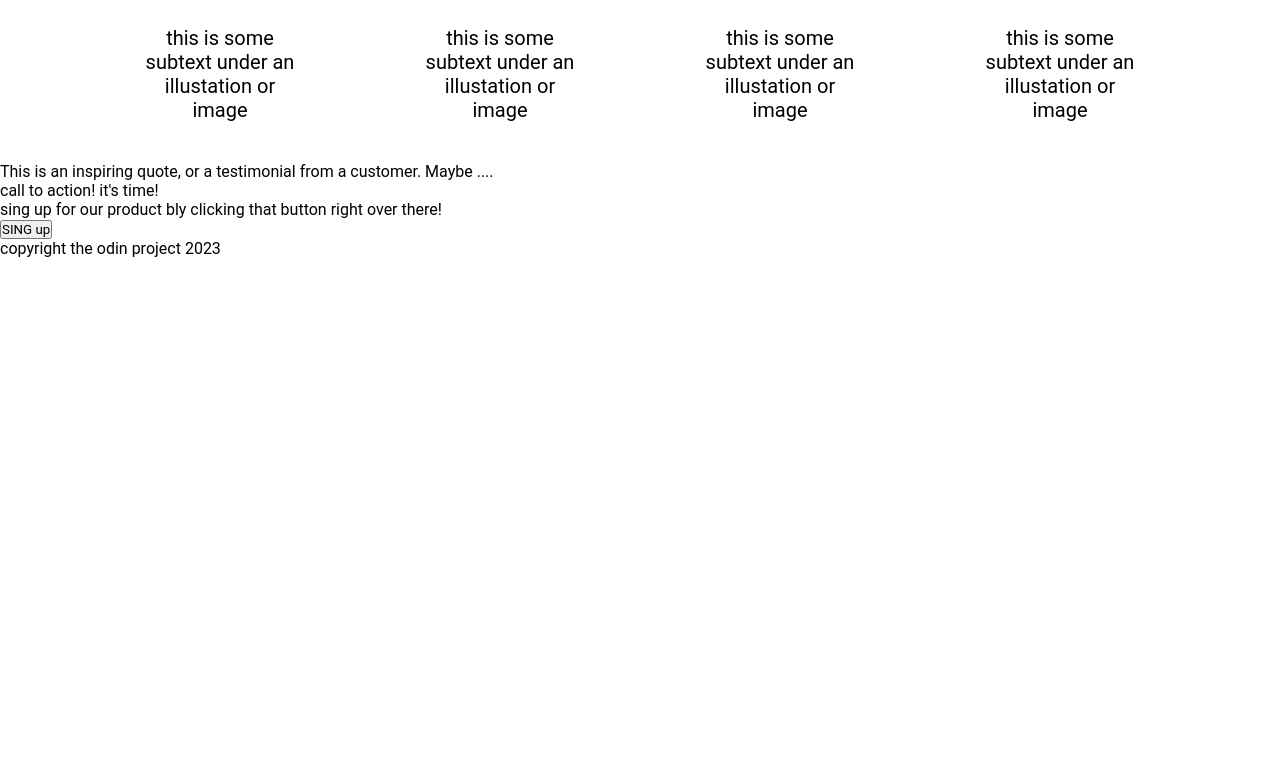
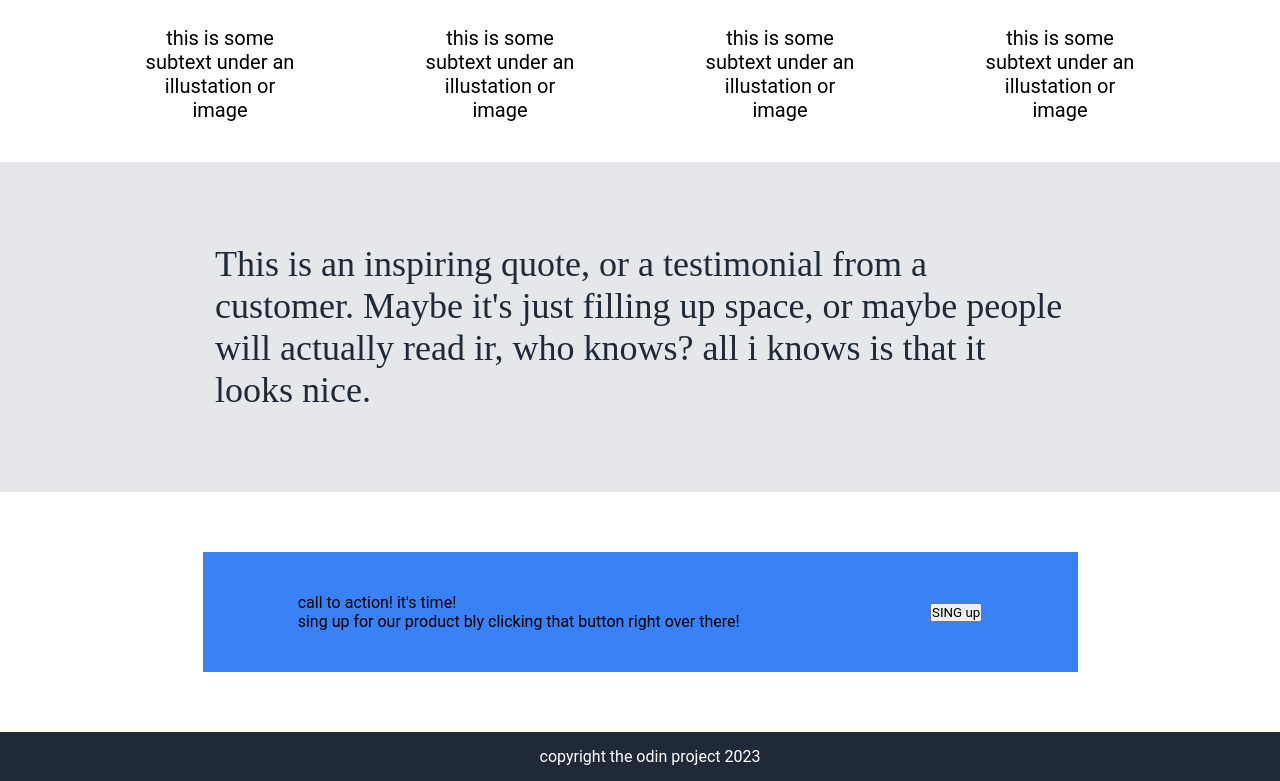
Before and after one commit to jonathanG29/pagecss, a plain HTML site: page index.html in a window 1280 px wide. Shown: the part 739-1520 px from the top of the page. Before the commit the page ends 997 px from the top, so only its background shows below. Drawn offline with Linux system fonts and the light colour scheme.

```diff
--- a/index.html
+++ b/index.html
@@ -1,15 +1,17 @@
 <!DOCTYPE html>
 <html lang="en">
+
 <head>
     <meta charset="UTF-8">
     <meta name="viewport" content="width=device-width, initial-scale=1.0">
     <link rel="stylesheet" href="style.css">
     <title>first pages</title>
 </head>
+
 <body>
     <div class="container">
         <div class="logoNav">
-            <img  src="/img/panda icon.png" alt="panda logo">
+            <img src="/img/panda icon.png" alt="panda logo">
         </div>
         <div class="navbar">
             <nav>
@@ -21,7 +23,7 @@
     </div>
     <div class="secon-hero">
         <div class="two-container">
-                <span class="title" >this website is awesome</span>
+            <span class="title">this website is awesome</span>
             <p>this website has some sbtext that goes here under the manin title.
                 it's a smaller font and the color is lower constrast</p>
             <button class="button">SING UP</button>
@@ -31,7 +33,9 @@
         </div>
     </div>
     <div class="information">
-            <div class="header"><p>some random infromation.</p></div>
+        <div class="header">
+            <p>some random infromation.</p>
+        </div>
         <div class="img-cont">
             <div>
                 <img src="/img/pandas.jpeg" alt="">
@@ -51,16 +55,23 @@
             </div>
         </div>
     </div>
-        <div>
-            This is an inspiring quote, or a testimonial from a customer. Maybe ....
+    <div class="quote">
+        <div class="comment">
+            <p>This is an inspiring quote, or a testimonial from a customer. Maybe it's just filling up space, or maybe
+                people will actually read ir, who knows? all i knows is that it looks nice. </p>
         </div>
-        <div>
-            <span> call to action! it's time! </span>
-            <p>sing up for our product bly clicking that button right over there!</p>
-            <button>SING up</button>
     </div>
-    <footer>
+    <div class="hero-end">
+        <div class="action">
+            <span> call to action! it's time! <p>sing up for our product bly clicking that button right over there!</p> </span>
+            <div><button>SING up</button></div>
+        </div>
+
+    </div>
+
+    <footer class="footer">
         copyright the odin project 2023
     </footer>
 </body>
+
 </html>
--- a/style.css
+++ b/style.css
@@ -2,6 +2,12 @@
     padding: 0;
     margin: auto;
     font-family: roboto;
+}
+
+.body{
+    display: flex;
+    flex-direction: column;
+    min-height: 100vh;
 }
 
 .container{
@@ -108,3 +114,59 @@ margin-left: 0;
     width: 160px;
     font-size: 20px;
 }
+
+.quote{
+    background-color: #E5E7EB;
+    text-align: center;
+    padding: 40px
+}
+
+.quote span{
+    font-size: 36px;
+    font-family: "light italic";
+    color: #1F2937;
+}
+
+.footer{
+    background-color: #1f2937;
+    width: 100%;
+    padding: 15px 10px;
+    color: white;
+    text-align: center;
+    margin-top: auto;
+}
+
+.comment{
+    display: flex;
+    text-align: center;
+    justify-content: center;
+    align-items: center;
+    width: 850px;
+    height: 250px;
+}
+
+.comment p{
+    font-size: 36px;
+    font-family: "light italic";
+    color: #1F2937;
+    text-align: left;
+}
+
+.hero-end{
+    display: flex;
+    justify-content: center;
+    align-items: center;
+    padding: 60px;
+    border-radius: 10px;
+}
+
+.action{
+    display: flex;
+    width: 875px;
+    height: 120px;
+    background-color: #3882f6 ;
+}
+
+.action span p{
+    flex-direction: column;
+}
```
Lines whose indentation alone changed are shown as unchanged.
